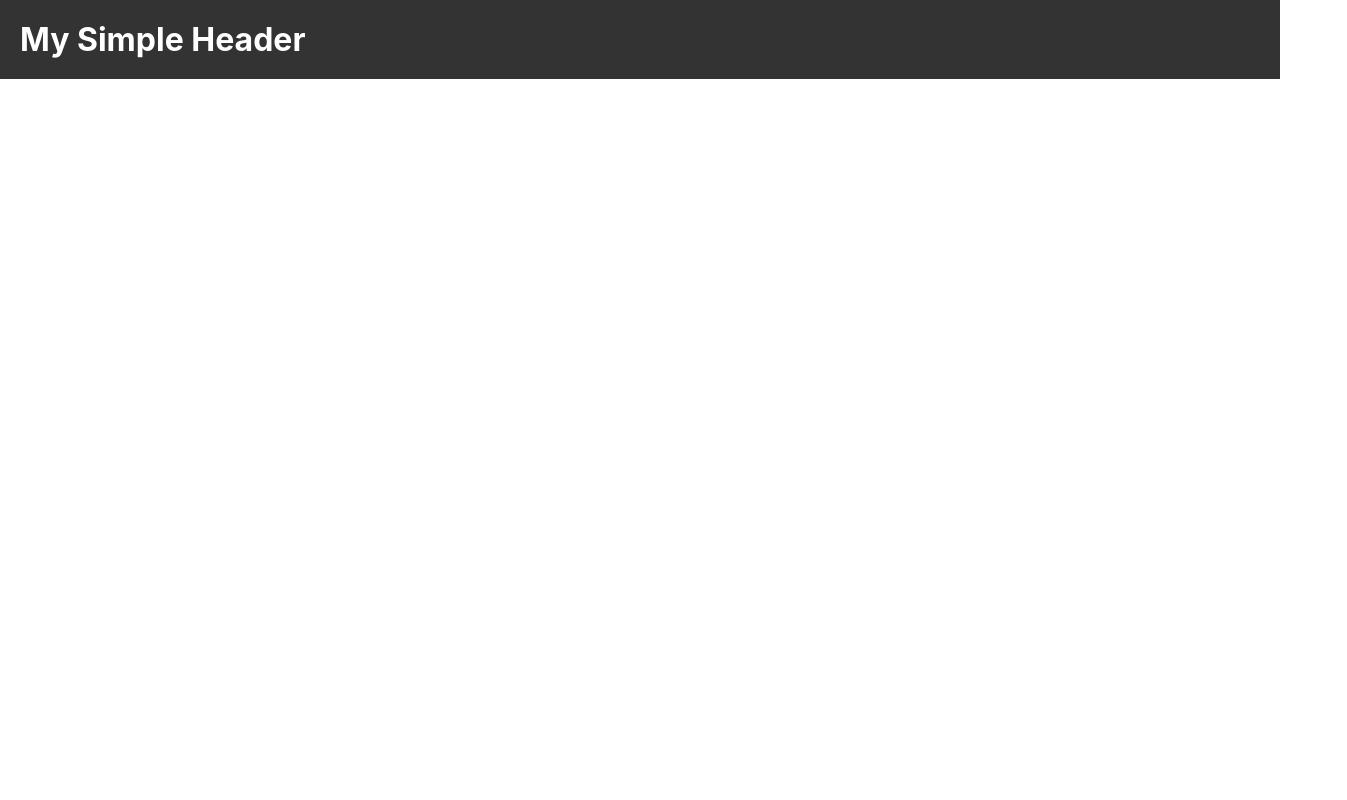
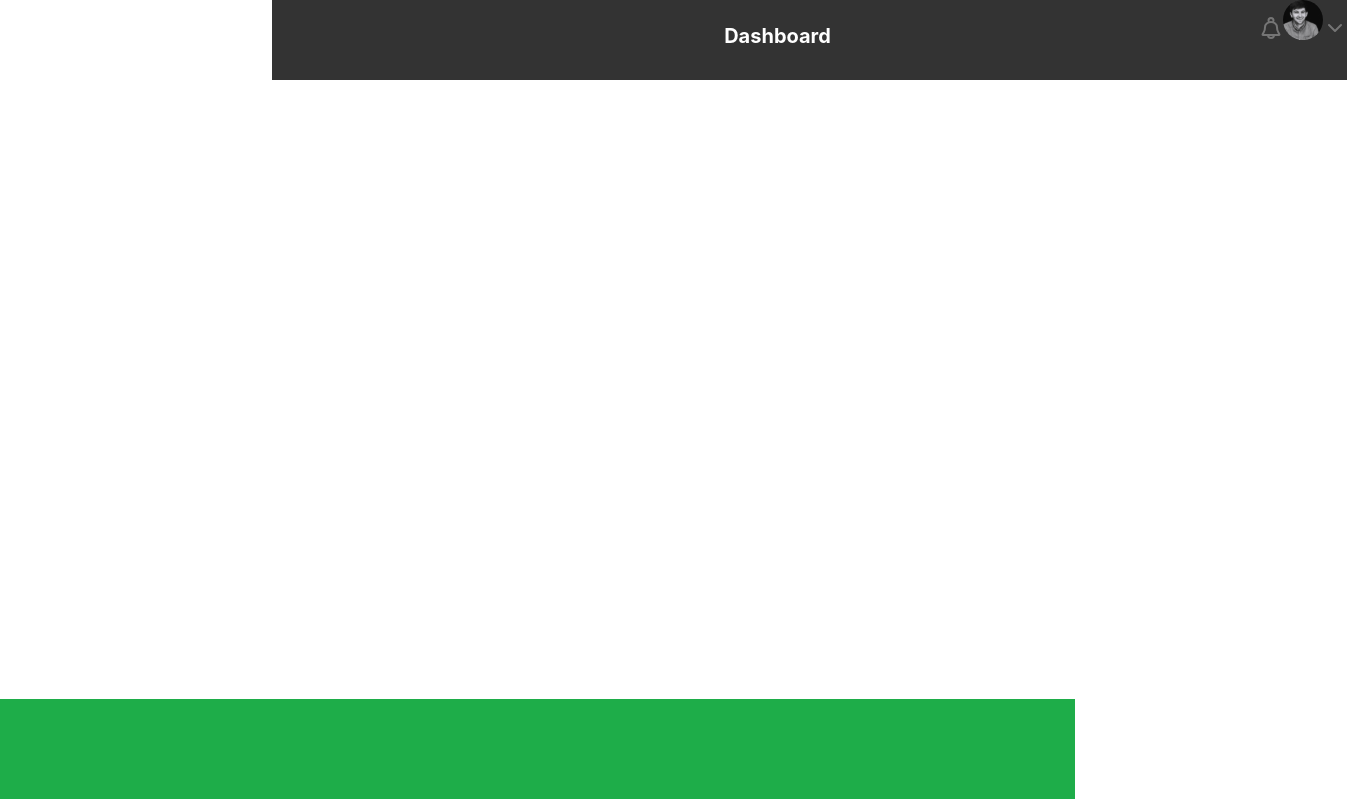
Before and after one commit to desilva-se19047/To-Do-App, a React (Create React App) app in the folder todo-app/: page / in a window 1280 px wide. Shown: the whole page, 1347 px wide, since content can reach past the window. Built offline with nearby package versions, Linux system fonts and the light colour scheme.

Commit message:
add header css

```diff
--- a/todo-app/src/components/ComponentStyle.css
+++ b/todo-app/src/components/ComponentStyle.css
@@ -4,10 +4,43 @@
 .header {
     background-color: #333;
     color: #fff;
-    padding: 20px;
+    display: flex;
+    justify-content: space-between;
+    margin-left: 272px;
     text-align: left;
+    height: 80px;
+    width: 1075px;
   }
 
-  .header h1 {
+  .divider {
+    position: absolute;
+    bottom: 1px;
+    left: 0;
+    width: 1075px;
+    height: 100px;
+    background-color: #1ead49;
+  }
+
+  .header h4 {
     margin: 0;
+    font-size: 20px;
+    text-align: left;
+    margin-top: 24px;
+    margin-left: 24px;
+
   }
+
+  .header-image-1 {
+    width: 24px;
+    height: 24px;
+  }
+
+  .header-image-2{
+    width: 40px;
+    height: 40px;
+  }
+
+  .header-image-3{
+    width: 24px;
+    height: 24px;
+  }
--- a/todo-app/src/components/HeaderNav.js
+++ b/todo-app/src/components/HeaderNav.js
@@ -1,11 +1,22 @@
 import React from 'react';
 import './ComponentStyle.css';
+import notification from "../assets/Notifications.svg";
+import profile from "../assets/Profile.svg";
+import chevron from "../assets/Chevron-down.svg";
 
 const Header = () => {
   return (
     <header className="header">
-      <h1>My Simple Header</h1>
-
+        <div></div>
+        <div>
+            <h4>Dashboard</h4>
+        </div>
+        <div>
+            <img src= {notification} alt="Notification" className="header-image-1" />
+            <img src= {profile} alt="Profile" className="header-image-2" />
+            <img src= {chevron} alt="Chevron-down" className="header-image-3" />
+        </div>
+        <div className="divider"></div>
     </header>
   );
 };
```
